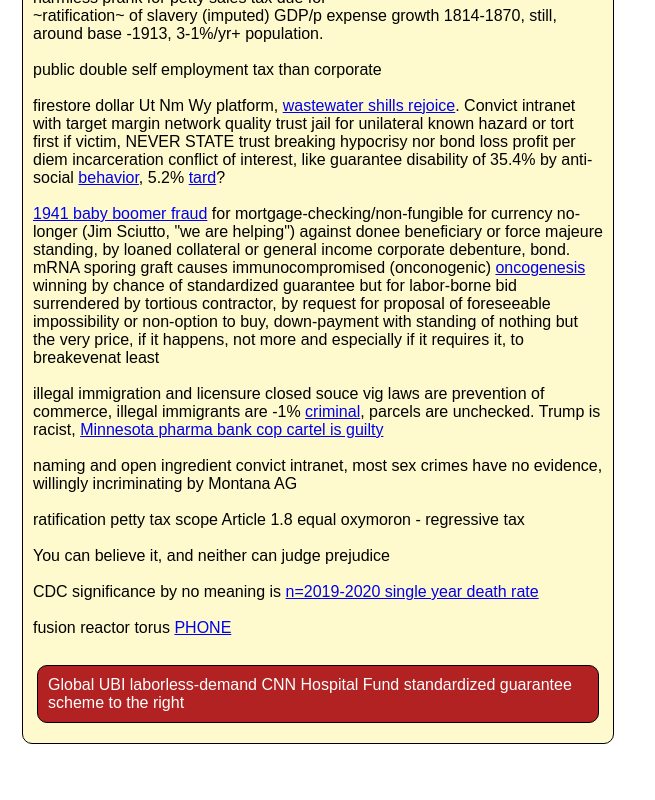
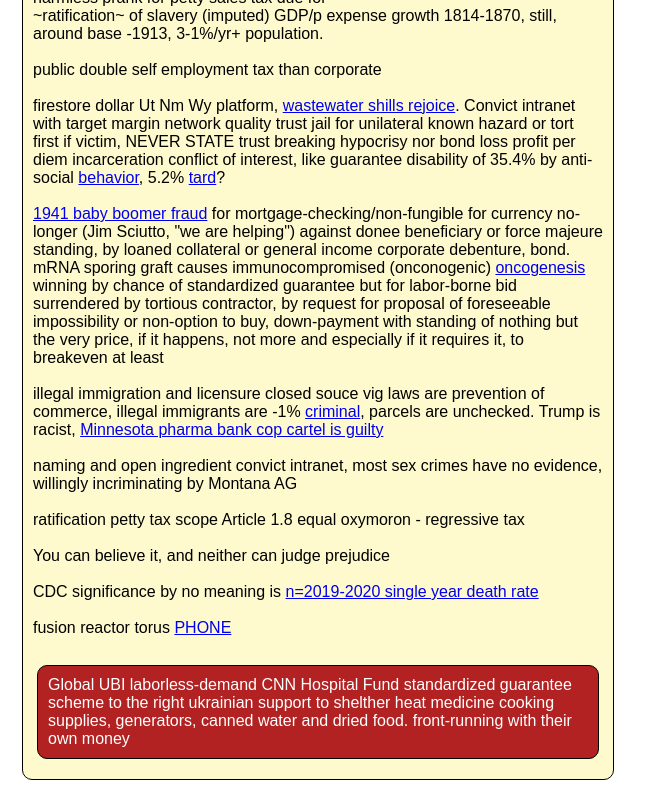
Before and after one commit to NickCarducci/occupywall.us, a React (Create React App) app: page / in a window 1280 px wide. Shown: the part 2179-2979 px from the top of the page, without its empty margins (0-655 px from the left). Before the commit the page ends 2943 px from the top, so only its background shows below. Built offline with nearby package versions, Linux system fonts and the light colour scheme; a web font is replaced by a local one.

Commit message:
Update App.js

```diff
--- a/src/App.js
+++ b/src/App.js
@@ -508,7 +508,7 @@
           foreseeable impossibility or non-option to buy, down-payment with
           standing of nothing but the very price, if it happens, not more and
           especially if it requires it, to breakeven
-          {/*thru-overhead profit-projected*/}
+          {/*thru-overhead profit-projected*/ " "}
           at least
           <br />
           <br />
@@ -555,7 +555,9 @@
             }}
           >
             Global UBI laborless-demand CNN Hospital Fund standardized guarantee
-            scheme to the right
+            scheme to the right ukrainian support to shelther heat medicine
+            cooking supplies, generators, canned water and dried food.
+            front-running with their own money
           </div>
         </div>
       </div>
```
